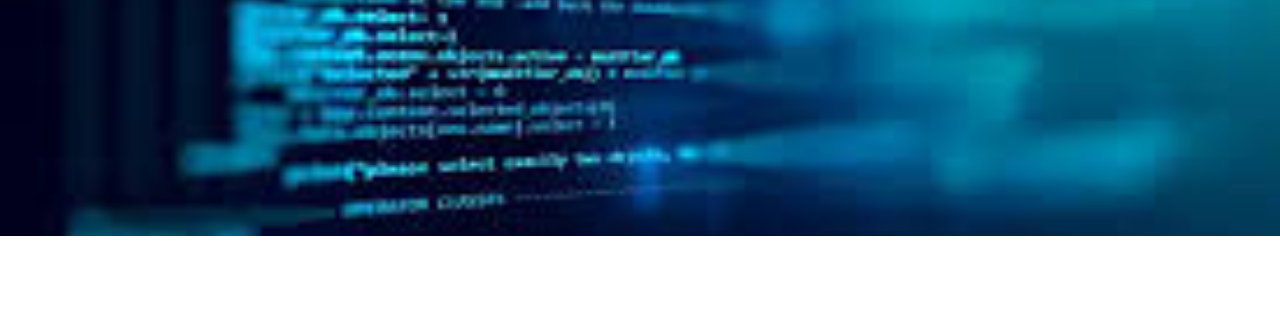
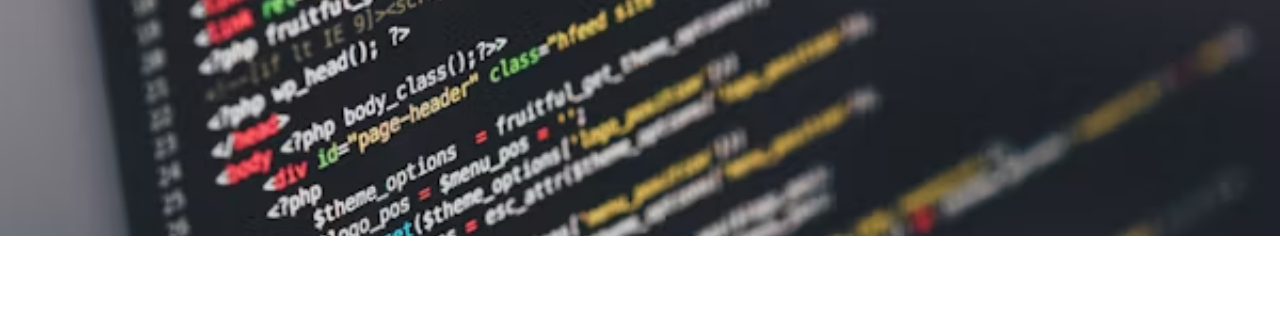
Before and after one commit to sheikhawais7/My-Porfolio, a plain HTML site: page index.html in a window 1280 px wide. Shown: the part 364-681 px from the top of the page. Drawn offline with nearby package versions, Linux system fonts and the light colour scheme.

Commit message:
awais-portfolio1

```diff
--- a/Style/style.css
+++ b/Style/style.css
@@ -282,8 +282,8 @@ main {
         stroke-dashoffset: -440;
     }
 }
-.project1,.project2{
-        transition: all ease 0.4s;
+.project1,.project2,#main,#nav,#footer,#about,#skills,#projects,#contact,#heading1,#heading2,#heading3{
+        transition: all ease 0.5s;
 }
 ::-webkit-scrollbar{
     display:none;
--- a/index.html
+++ b/index.html
@@ -69,8 +69,8 @@
         </header>
         <main id="main">
             <!-- ----------------------DIV 1------------------------ -->
-            <div class="div1"
-                style="background-image: url(assets/download.jpeg);background-repeat: no-repeat;background-size: cover; height: 600px;">
+            <div class="div1" id="home"
+                style="background-image: url(assets/download.avif);background-repeat: no-repeat;background-size: cover; height: 600px;">
                 <div class="container">
                     <div class="row">
                         <div class="col text-white" style="margin-top: 150px;">
```
Also changed, not shown: assets/download.avif (added), assets/download.jpeg (deleted).
